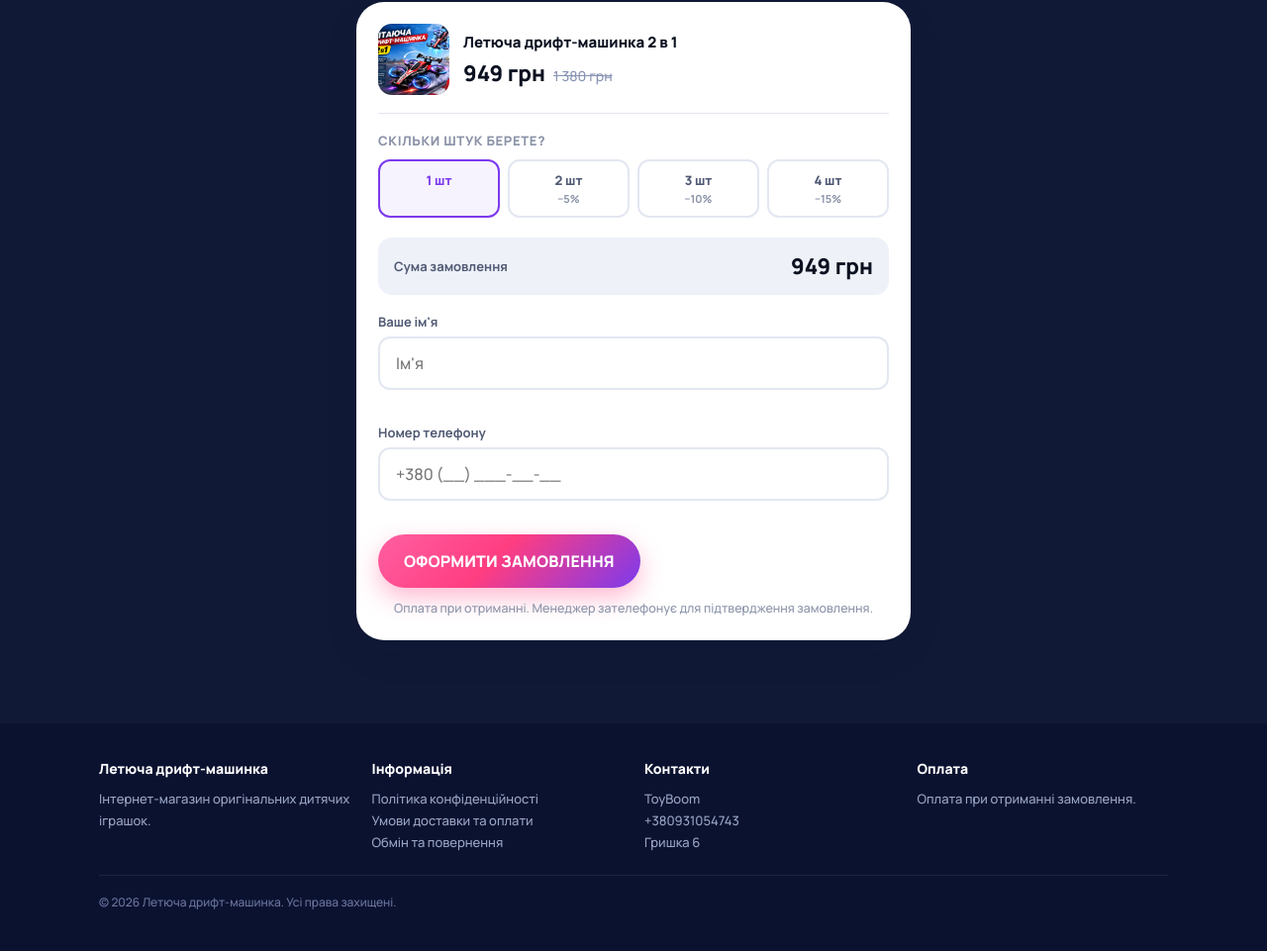
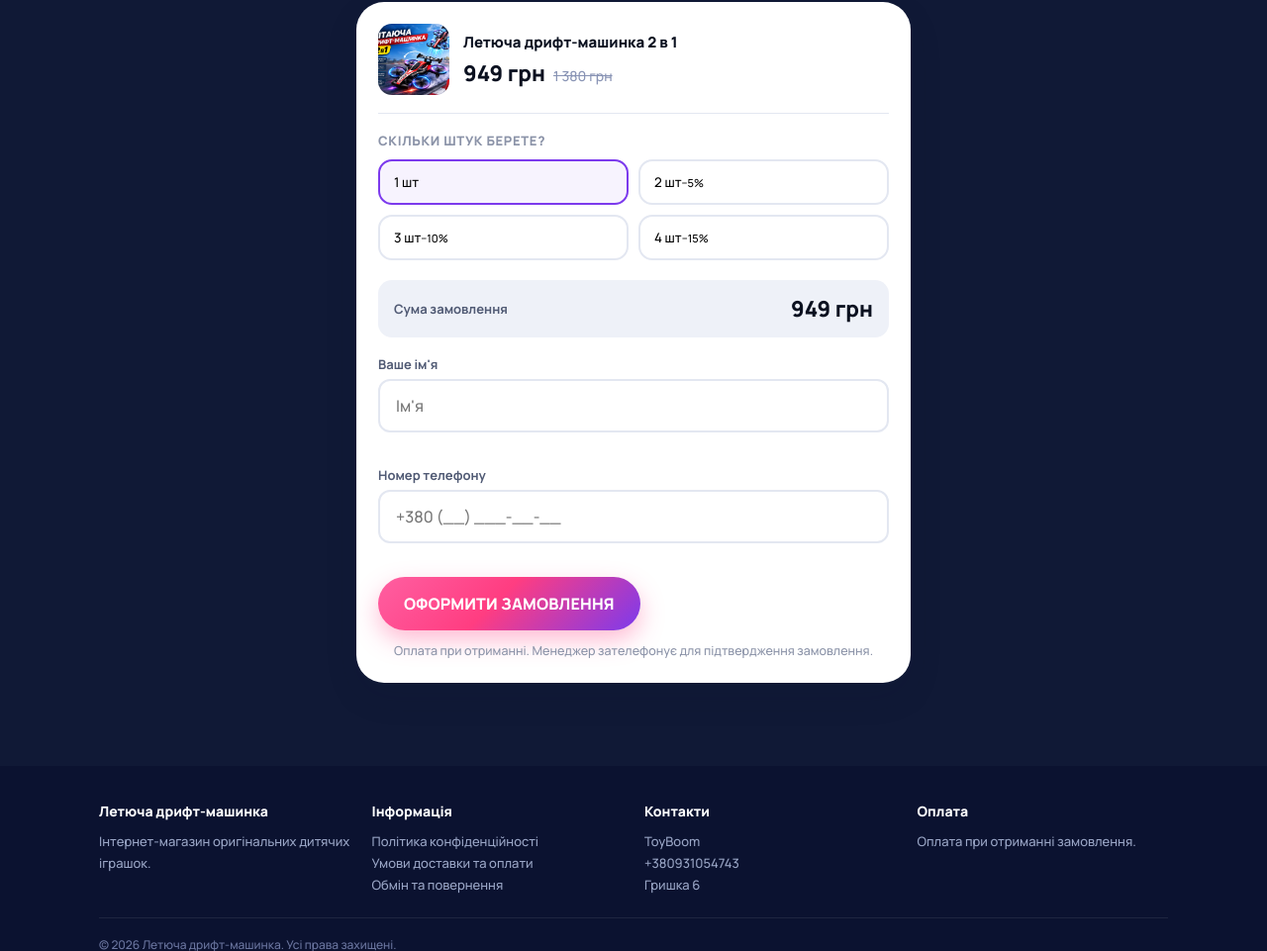
Before and after one commit to Oleksii2405/Lending-1, a plain HTML site: page index.html in a window 1280 px wide. Shown: the part 3919-4880 px from the top of the page at 99% size. Drawn offline with Linux system fonts and the light colour scheme.

Commit message:
Refactor order quantity grid and qty-pill styles

```diff
--- a/assets/css/style.css
+++ b/assets/css/style.css
@@ -286,13 +286,19 @@ section{position:relative}
 .order-price-row .price-now{font-size:22px;color:var(--ink)}
 .order-price-row .price-old{font-size:14px}
 .qty-label{font-size:13px;font-weight:800;color:var(--ink-faint);text-transform:uppercase;letter-spacing:.05em;margin-bottom:10px;display:block}
-.order-qty-grid{display:grid;grid-template-columns:repeat(4,1fr);gap:8px;margin-bottom:20px}
+.order-qty-grid{display:grid;grid-template-columns:repeat(2,1fr);gap:10px;margin-bottom:20px}
 .qty-pill{
-  border:2px solid var(--line);border-radius:12px;padding:10px 4px;text-align:center;background:#fff;
-  font-size:13px;font-weight:800;color:var(--ink-soft);position:relative;
+  border:2px solid var(--line);border-radius:14px;padding:12px 14px;text-align:left;background:#fff;
+  position:relative;transition:border-color .15s ease,background .15s ease;
 }
-.qty-pill small{display:block;font-weight:700;font-size:11px;color:var(--ink-faint);margin-top:2px}
-.qty-pill.is-active{border-color:var(--violet);color:var(--violet);background:rgba(124,58,237,.06)}
+.qty-pill-badge{
+  position:absolute;top:-9px;right:10px;background:var(--grad-cta);color:#fff;
+  font-size:11px;font-weight:800;padding:3px 9px;border-radius:999px;
+}
+.qty-pill-qty{display:block;font-size:16px;font-weight:800;color:var(--ink)}
+.qty-pill-price{display:block;font-size:14px;font-weight:700;color:var(--ink-soft);margin-top:4px}
+.qty-pill.is-active{border-color:var(--violet);background:rgba(124,58,237,.06)}
+.qty-pill.is-active .qty-pill-qty{color:var(--violet)}
 .order-total-row{
   display:flex;align-items:center;justify-content:space-between;background:var(--surface-alt);
   border-radius:14px;padding:14px 16px;margin-bottom:18px;
```
